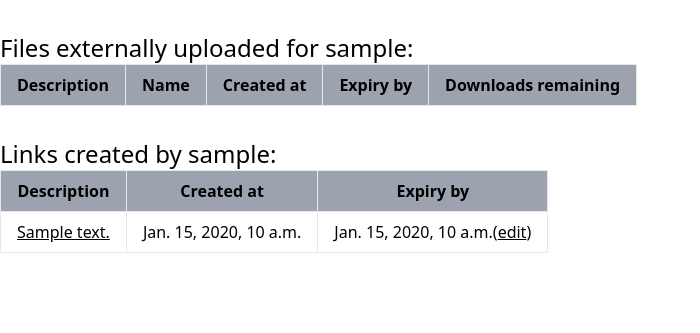
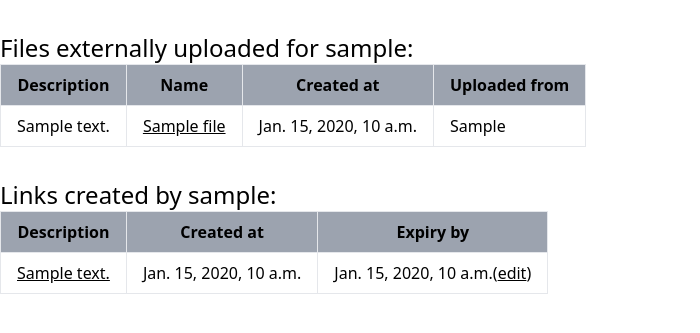
Before and after one commit to disty-online/disty, a Django app: page /disty/ in a window 1280 px wide. Shown: the part 172-505 px from the top of the page, without its empty margins (0-700 px from the left). Run offline with Django 3.2, Linux system fonts and the light colour scheme; a user stored in the database is signed in; tables that the repository leaves empty hold one stand-in row (values such as "Sample post"); lists and menus that the app fills with data are empty; some libraries are stand-ins or nearby versions.

Commit message:
Display source upload description for external files

```diff
--- a/disty/templates/disty/home.html
+++ b/disty/templates/disty/home.html
@@ -34,19 +34,17 @@
             <th class="border px-4 py-2">Description</th>
             <th class="border px-4 px-2">Name</th>
             <th class="border px-4 px-2">Created at</th>
-            <th class="border px-4 px-2">Expiry by</th>
-            <th class="border px-4 px-2">Downloads remaining</th>
+            <th class="border px-4 px-2">Uploaded from</th>
         </tr>
     </thead>
     <tbody>
         {% for url in urls %}
-        {% if url.file.origin == "external" %}
+        {% if url.file.origin != "internal" %}
         <tr>
             <td class="border px-4 py-2">{{ url.file.description }}</td>
             <td class="border px-4 py-2"><a class="underline" href="download/{{ url.url }}">{{ url.file.name}}</a></td>
             <td class="border px-4 py-2">{{ url.created_at }}</td>
-            <td class="border px-4 py-2">{{ url.expiry }} (<a class="underline" href="edit_upload/form/{{ url.url }}">edit</a>)</td>
-            <td class="border px-4 py-2">{{ url.download_limit }} (<a class="underline" href="edit_upload/form/{{ url.url }}">edit</a>)</td>
+            <td class="border px-4 py-2">{{ url.file.origin }}</td>
         </tr>
         {% endif %}
         {% endfor %}
```
